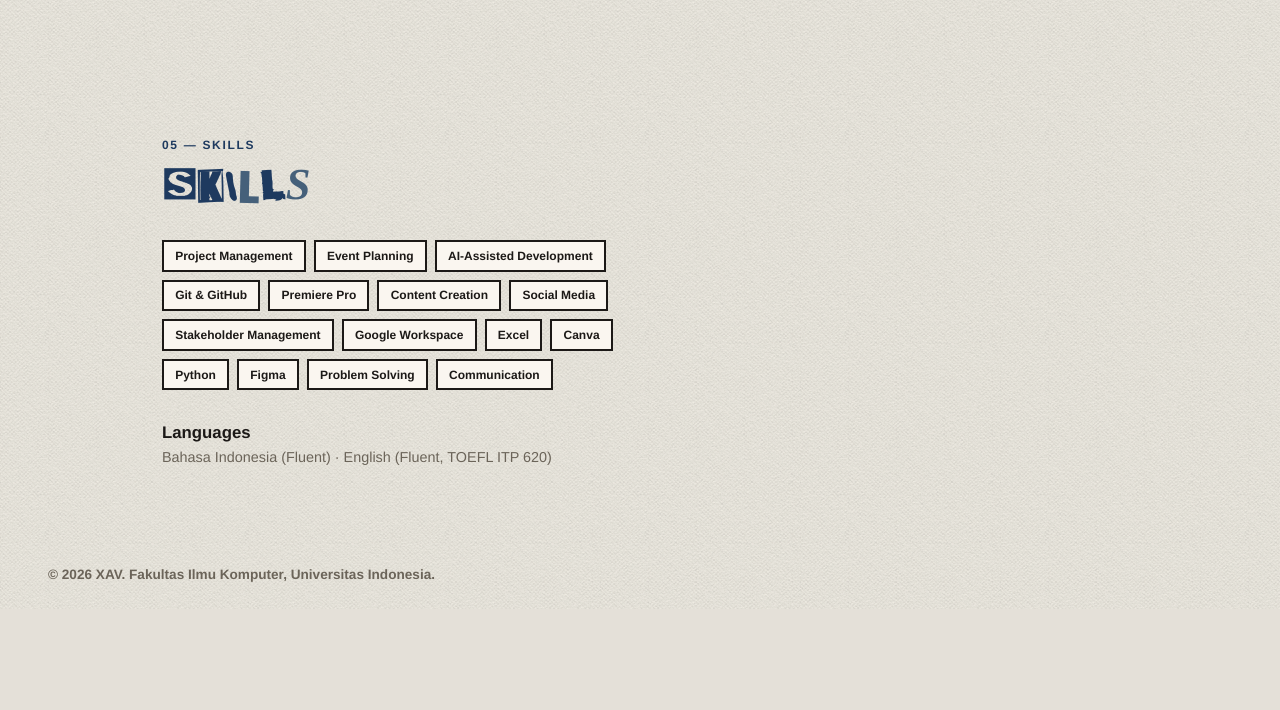
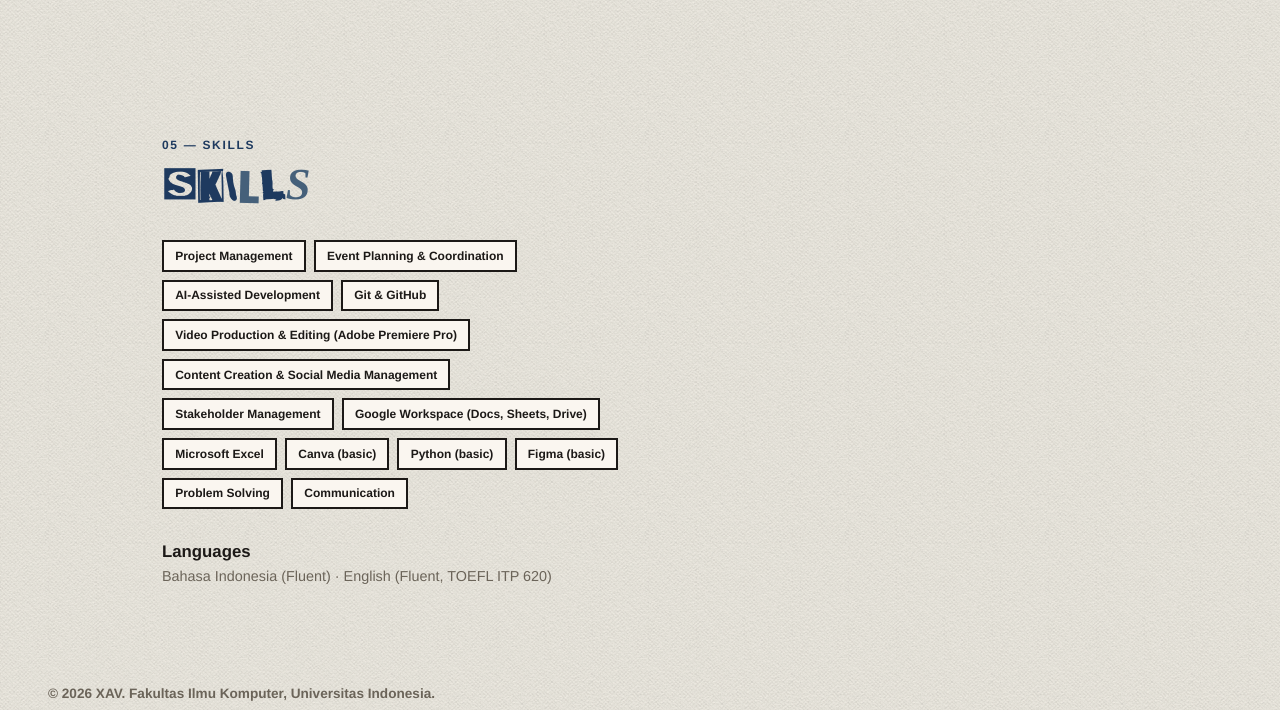
Before and after one commit to 6avier/myportofolio, a Django app: page / in a window 1280 px wide. Shown: the part 2754-3464 px from the top of the page. Before the commit the page ends 3363 px from the top, so only its background shows below. Run offline with Django 4.2, Linux system fonts and the light colour scheme; some libraries are stand-ins or nearby versions.

Commit message:
Restore full skill names from CV

```diff
--- a/templates/index.html
+++ b/templates/index.html
@@ -210,18 +210,17 @@
 
                     <ul class="tag-list">
                         <li class="tag">Project Management</li>
-                        <li class="tag">Event Planning</li>
+                        <li class="tag">Event Planning &amp; Coordination</li>
                         <li class="tag">AI-Assisted Development</li>
                         <li class="tag">Git &amp; GitHub</li>
-                        <li class="tag">Premiere Pro</li>
-                        <li class="tag">Content Creation</li>
-                        <li class="tag">Social Media</li>
+                        <li class="tag">Video Production &amp; Editing (Adobe Premiere Pro)</li>
+                        <li class="tag">Content Creation &amp; Social Media Management</li>
                         <li class="tag">Stakeholder Management</li>
-                        <li class="tag">Google Workspace</li>
-                        <li class="tag">Excel</li>
-                        <li class="tag">Canva</li>
-                        <li class="tag">Python</li>
-                        <li class="tag">Figma</li>
+                        <li class="tag">Google Workspace (Docs, Sheets, Drive)</li>
+                        <li class="tag">Microsoft Excel</li>
+                        <li class="tag">Canva (basic)</li>
+                        <li class="tag">Python (basic)</li>
+                        <li class="tag">Figma (basic)</li>
                         <li class="tag">Problem Solving</li>
                         <li class="tag">Communication</li>
                     </ul>
```
